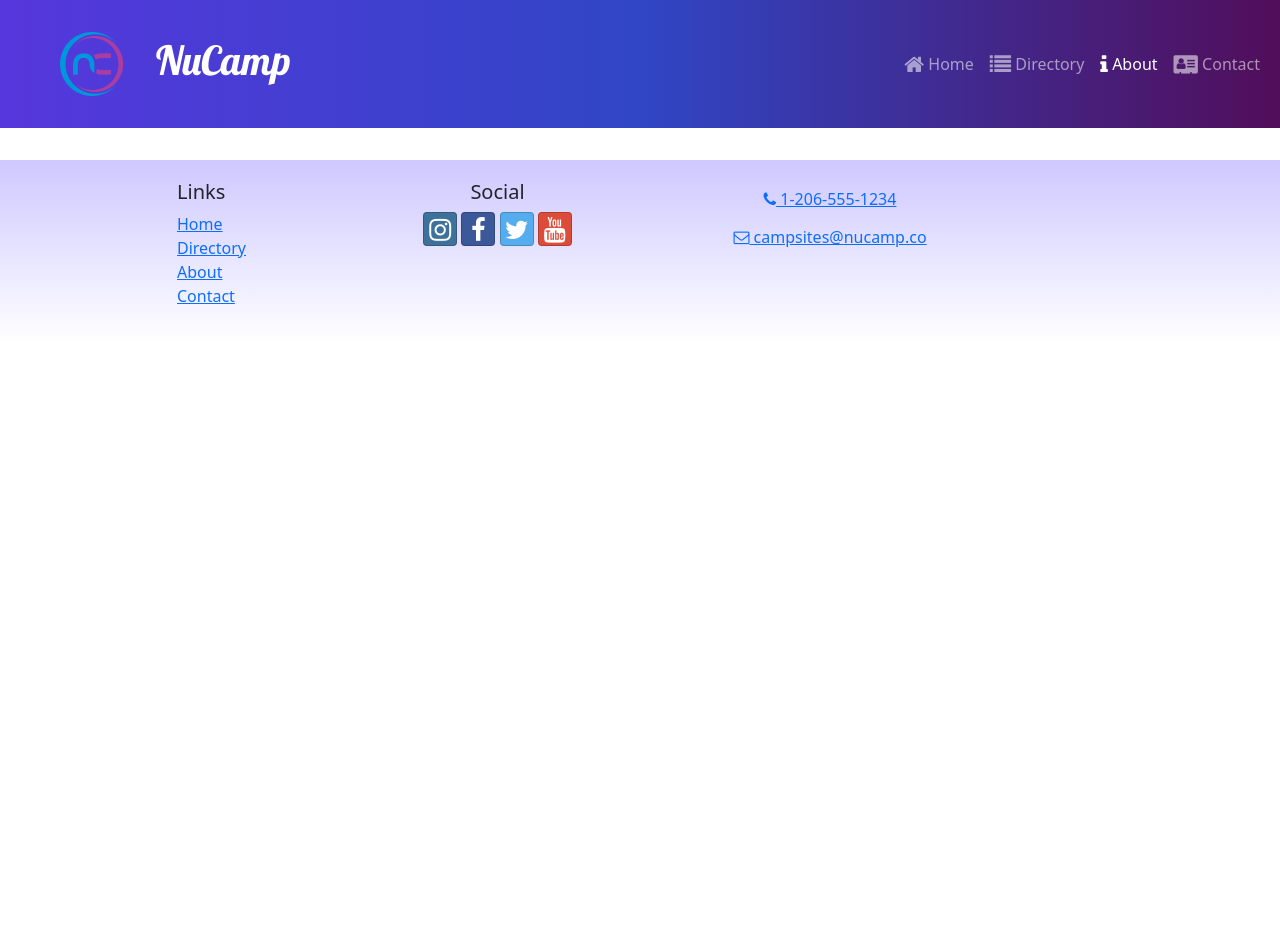
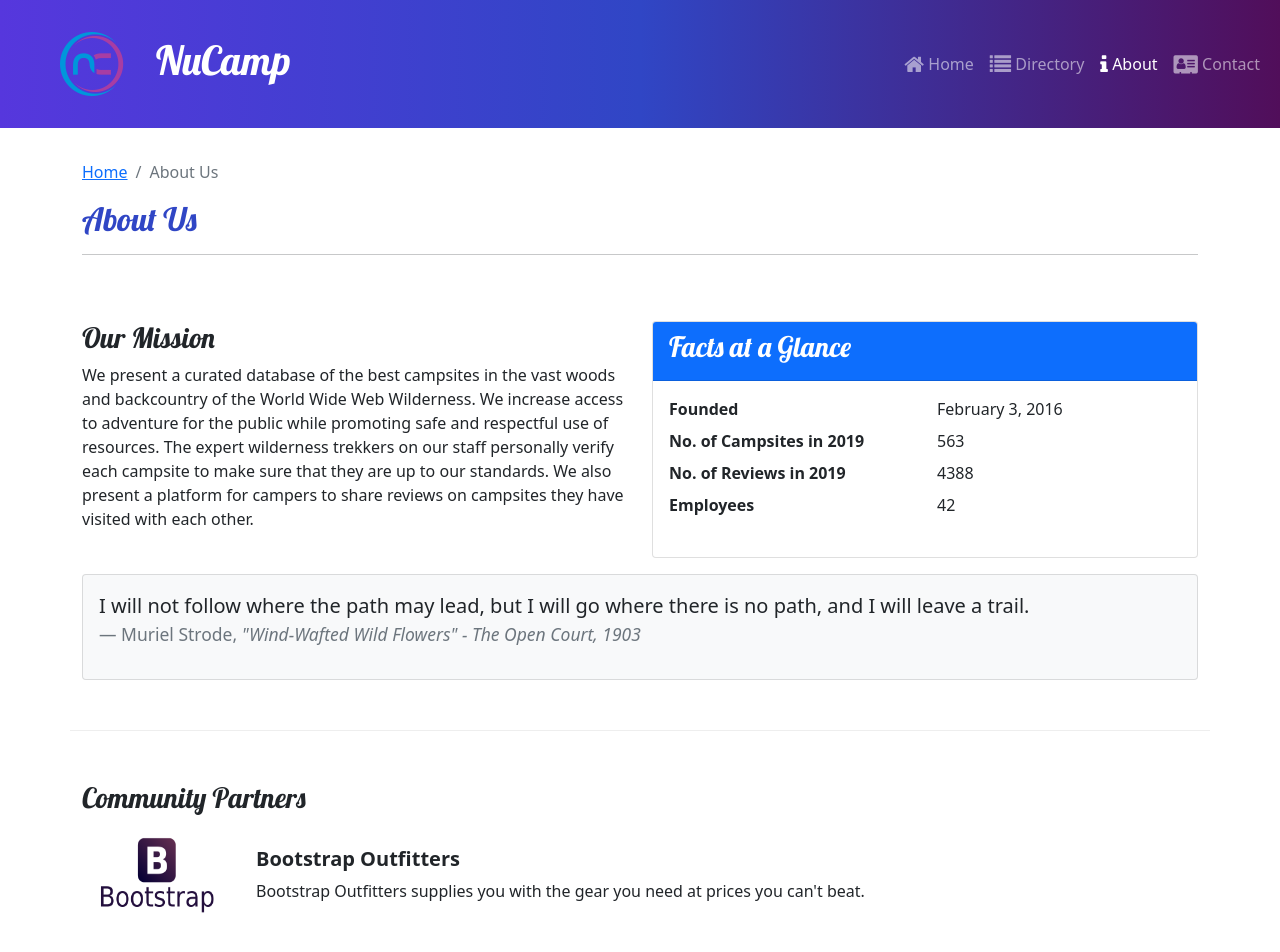
Before and after one commit to Redfire4753/ReactNucampsite, a React (Create React App) app: page /about in a window 1280 px wide. Shown: the top 952 px of the page. Before the commit the page ends 800 px from the top, so only its background shows below. Built offline with nearby package versions, Linux system fonts and the light colour scheme.

Commit message:
Workshop Assignment #2

```diff
--- a/src/App.js
+++ b/src/App.js
@@ -7,6 +7,7 @@
 import HomePage from './pages/HomePage';
 import ContactPage from './pages/ContactPage';
 import CampsiteDetailPage from './pages/CampsiteDetailPage';
+import AboutPage from './pages/AboutPage';
 
 function App() {
   return (
@@ -17,6 +18,7 @@
             <Route path='contact' element={<ContactPage />} />
             <Route path='directory' element={<CampsitesDirectoryPage />} />
             <Route path ='directory/:campsiteId' element={<CampsiteDetailPage />} />
+            <Route path='about' element={<AboutPage />} />
           </Routes>
         <Footer />
     </div>
--- a/src/features/display/DisplayList.js
+++ b/src/features/display/DisplayList.js
@@ -2,9 +2,10 @@
 import DisplayCard from './DisplayCard';
 import { selectFeaturedCampsite } from '../campsites/campsiteSlices';
 import { selectFeaturedPromotion } from '../promotions/promotionSlice';
+import { selectFeaturedPartner } from '../partners/partnersSlice';
 
 const DisplayList = () => {
-    const items = [selectFeaturedCampsite(),selectFeaturedPromotion()];
+    const items = [selectFeaturedCampsite(),selectFeaturedPromotion(),selectFeaturedPartner()];
 
     return (
         <Row>
--- /dev/null
+++ b/src/features/partners/Partner.js
@@ -0,0 +1,17 @@
+function Partner({ partner }) {
+    if (partner) {
+        const {image, name, description} = partner;
+        return (
+            <>
+                <img src={image} alt={name} style={{width:'150px'}}/>
+                <div className="m-4">
+                    <h5 className='fw-bold'>{name}</h5>
+                    {description}
+                </div>
+            </>
+        );
+    }
+    return null;
+}
+
+export default Partner;
--- /dev/null
+++ b/src/features/partners/PartnersList.js
@@ -0,0 +1,15 @@
+import { Col } from "reactstrap";
+import Partner from "./Partner";
+import { selectAllPartners } from "./partnersSlice";
+
+const PartnersList = () => {
+    const partners = selectAllPartners();
+
+    return (
+        <Col className="mt=4">
+            {partners.map(partner => {return (<div className="d-flex mb-5" key={partner.id}><Partner partner={partner} /></div>)})}
+        </Col>
+     );
+}
+
+export default PartnersList;
--- /dev/null
+++ b/src/features/partners/partnersSlice.js
@@ -0,0 +1,8 @@
+import {PARTNERS} from '../../app/shared/PARTNERS'
+
+export const selectAllPartners = () => {
+    return PARTNERS;
+}
+export const selectFeaturedPartner = () => {
+    return PARTNERS.find(partner => partner.featured);
+}
--- /dev/null
+++ b/src/pages/AboutPage.js
@@ -0,0 +1,73 @@
+import { Col,Row,Container,Card,CardBody,CardHeader } from "reactstrap";
+import SubHeader from '../components/SubHeader';
+import PartnersList from "../features/partners/PartnersList";
+
+const AboutPage = () => {
+    return (
+        <Container>
+            <SubHeader current='About Us' />
+            <Row className="row-content">
+                <Col sm='6'>
+                    <h3>Our Mission</h3>
+                    <p>
+                        We present a curated database of the best campsites in the
+                        vast woods and backcountry of the World Wide Web Wilderness.
+                        We increase access to adventure for the public while
+                        promoting safe and respectful use of resources. The expert
+                        wilderness trekkers on our staff personally verify each
+                        campsite to make sure that they are up to our standards. We
+                        also present a platform for campers to share reviews on
+                        campsites they have visited with each other.
+                    </p>
+                </Col>
+                <Col sm='6'>
+                    <Card>
+                        <CardHeader className="bg-primary text-white">
+                            <h3>Facts at a Glance</h3>
+                        </CardHeader>
+                        <CardBody>
+                            <dl className='row'>
+                                <dt className='col-6'>Founded</dt>
+                                <dd className='col-6'>February 3, 2016</dd>
+                                <dt className='col-6'>No. of Campsites in 2019</dt>
+                                <dd className='col-6'>563</dd>
+                                <dt className='col-6'>No. of Reviews in 2019</dt>
+                                <dd className='col-6'>4388</dd>
+                                <dt className='col-6'>Employees</dt>
+                                <dd className='col-6'>42</dd>
+                            </dl>
+                        </CardBody>
+                    </Card>
+                </Col>
+                <Col>
+                    <Card className="bg-light mt-3">
+                        <CardBody>
+                            <blockquote className="blockquote">
+                                <p>
+                                    I will not follow where the path may lead, but I
+                                    will go where there is no path, and I will leave
+                                    a trail.
+                                </p>
+                                <footer className="blockquote-footer">
+                                    Muriel Strode,{' '}
+                                    <cite title='Source Title'>
+                                        "Wind-Wafted Wild Flowers" - The Open Court,
+                                        1903
+                                    </cite>
+                                </footer>
+                            </blockquote>
+                        </CardBody>
+                    </Card>
+                </Col>
+            </Row>
+            <Row className="row-content">
+                <Col xs='12'>
+                    <h3>Community Partners</h3>
+                </Col>
+                <PartnersList />
+            </Row>
+        </Container>
+     );
+}
+
+export default AboutPage;
```
